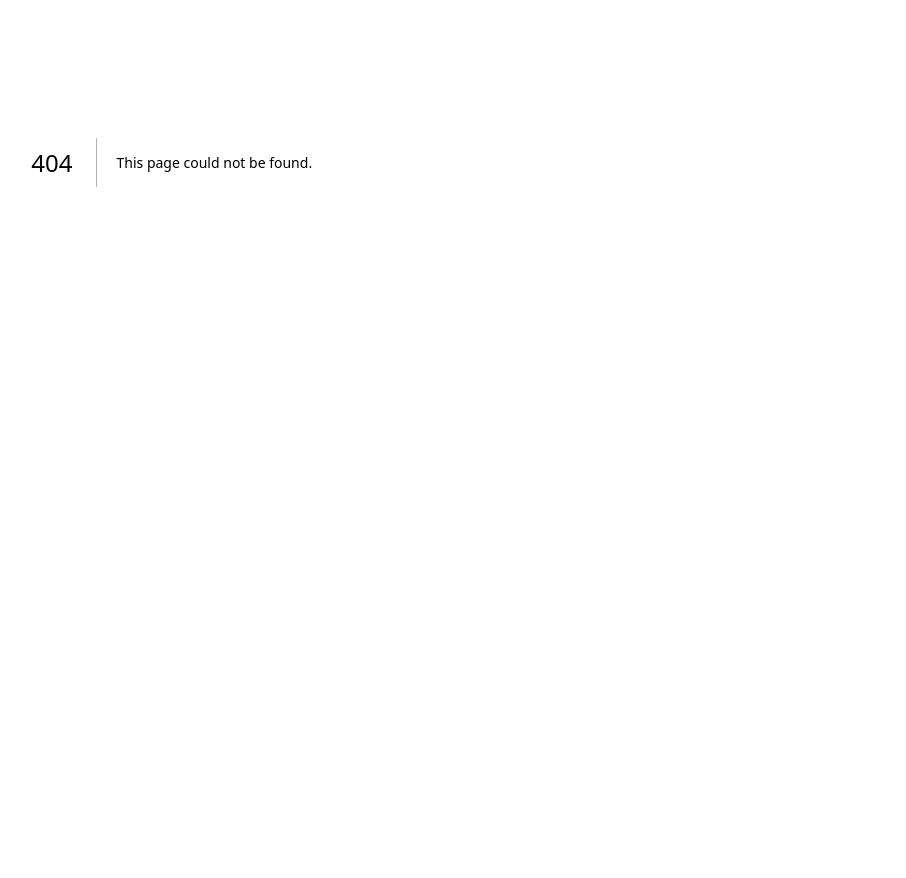
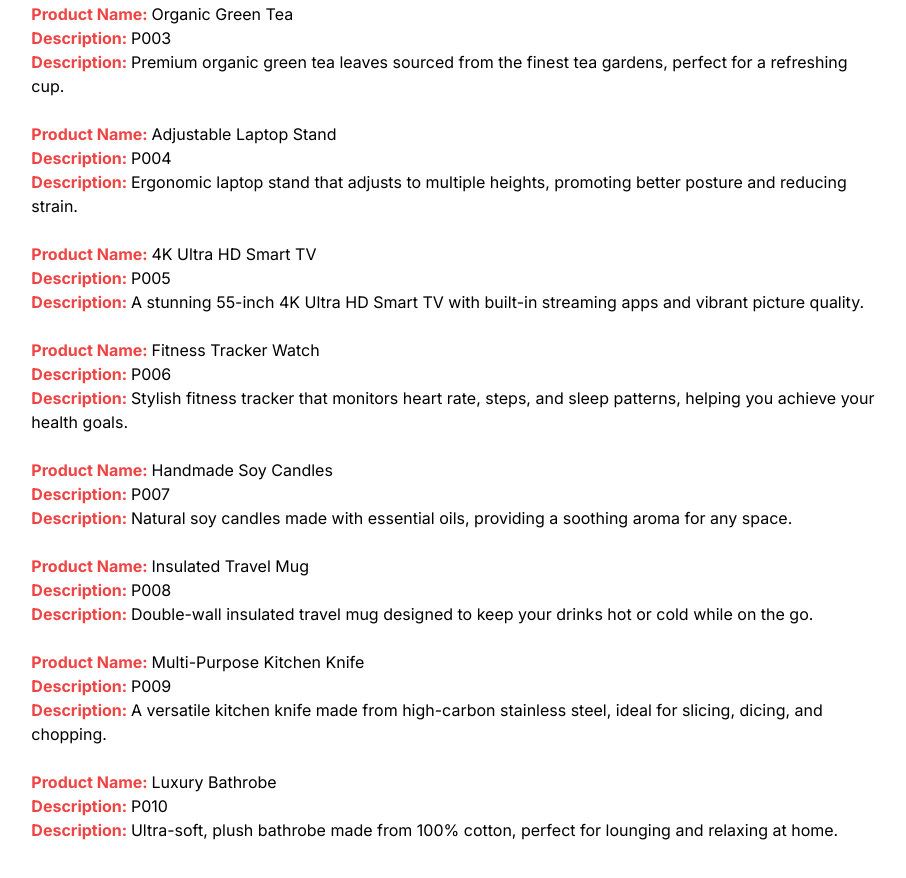
Before and after one commit to Princy-patel/form-submition-nextjs, a Next.js app: page /brands in a window 1280 px wide. Before the commit this address had no page. Shown: the part 560-1438 px from the top of the page, without its empty margins (182-1088 px from the left). Before the commit the page ends 1138 px from the top, so only its background shows below. Built offline with nearby package versions, Linux system fonts and the light colour scheme; data requests are answered from the project's data file.

Commit message:
json server

```diff
--- /dev/null
+++ b/db.json
@@ -0,0 +1,54 @@
+{
+  "data": [
+    {
+      "product_name": "Eco-Friendly Water Bottle",
+      "product_id": "P001",
+      "description": "A reusable water bottle made from sustainable materials, designed to keep beverages hot or cold for hours."
+    },
+    {
+      "product_name": "Bluetooth Wireless Headphones",
+      "product_id": "P002",
+      "description": "High-quality wireless headphones with noise cancellation and up to 20 hours of battery life for seamless listening."
+    },
+    {
+      "product_name": "Organic Green Tea",
+      "product_id": "P003",
+      "description": "Premium organic green tea leaves sourced from the finest tea gardens, perfect for a refreshing cup."
+    },
+    {
+      "product_name": "Adjustable Laptop Stand",
+      "product_id": "P004",
+      "description": "Ergonomic laptop stand that adjusts to multiple heights, promoting better posture and reducing strain."
+    },
+    {
+      "product_name": "4K Ultra HD Smart TV",
+      "product_id": "P005",
+      "description": "A stunning 55-inch 4K Ultra HD Smart TV with built-in streaming apps and vibrant picture quality."
+    },
+    {
+      "product_name": "Fitness Tracker Watch",
+      "product_id": "P006",
+      "description": "Stylish fitness tracker that monitors heart rate, steps, and sleep patterns, helping you achieve your health goals."
+    },
+    {
+      "product_name": "Handmade Soy Candles",
+      "product_id": "P007",
+      "description": "Natural soy candles made with essential oils, providing a soothing aroma for any space."
+    },
+    {
+      "product_name": "Insulated Travel Mug",
+      "product_id": "P008",
+      "description": "Double-wall insulated travel mug designed to keep your drinks hot or cold while on the go."
+    },
+    {
+      "product_name": "Multi-Purpose Kitchen Knife",
+      "product_id": "P009",
+      "description": "A versatile kitchen knife made from high-carbon stainless steel, ideal for slicing, dicing, and chopping."
+    },
+    {
+      "product_name": "Luxury Bathrobe",
+      "product_id": "P010",
+      "description": "Ultra-soft, plush bathrobe made from 100% cotton, perfect for lounging and relaxing at home."
+    }
+  ]
+}
--- /dev/null
+++ b/src/app/brands/page.js
@@ -0,0 +1,35 @@
+import React from "react";
+
+async function BrandPage() {
+  const response = await fetch("http://localhost:3000/data", {
+    cache: "no-store",
+  });
+  const result = await response.json();
+  return (
+    <div>
+      {result.map((product) => {
+        return (
+          <div key={product.product_id}>
+            <h1>
+              <b className="text-red-500">Product Name: </b>
+              {product.product_name}
+            </h1>
+            <h3>
+              <p>
+                <b className="text-red-500">Description: </b>
+                {product.product_id}
+              </p>
+            </h3>
+            <p>
+              <b className="text-red-500">Description: </b>
+              {product.description}
+            </p>
+            <br />
+          </div>
+        );
+      })}
+    </div>
+  );
+}
+
+export default BrandPage;
```
